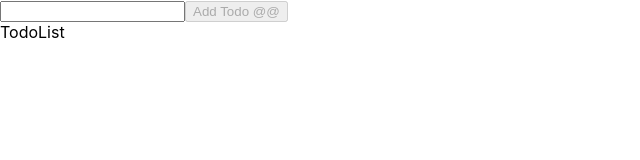
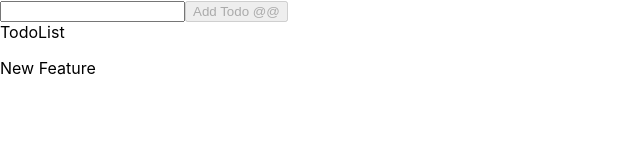
Before and after one commit to prateekpandey2022apr-cedcoss/simple-todo, a React (Create React App) app: page / in a window 1280 px wide. Shown: the top 160 px of the page, without its empty margins (0-640 px from the left). Built offline with nearby package versions, Linux system fonts and the light colour scheme.

Commit message:
Update App.js

```diff
--- a/src/App.js
+++ b/src/App.js
@@ -13,6 +13,7 @@ function App() {
     <>
       <AddTodo todos={todos} setTodos={setTodos} />
       <TodoList todos={todos} />
+        <p>New Feature</p>
     </>
   );
 }
```
